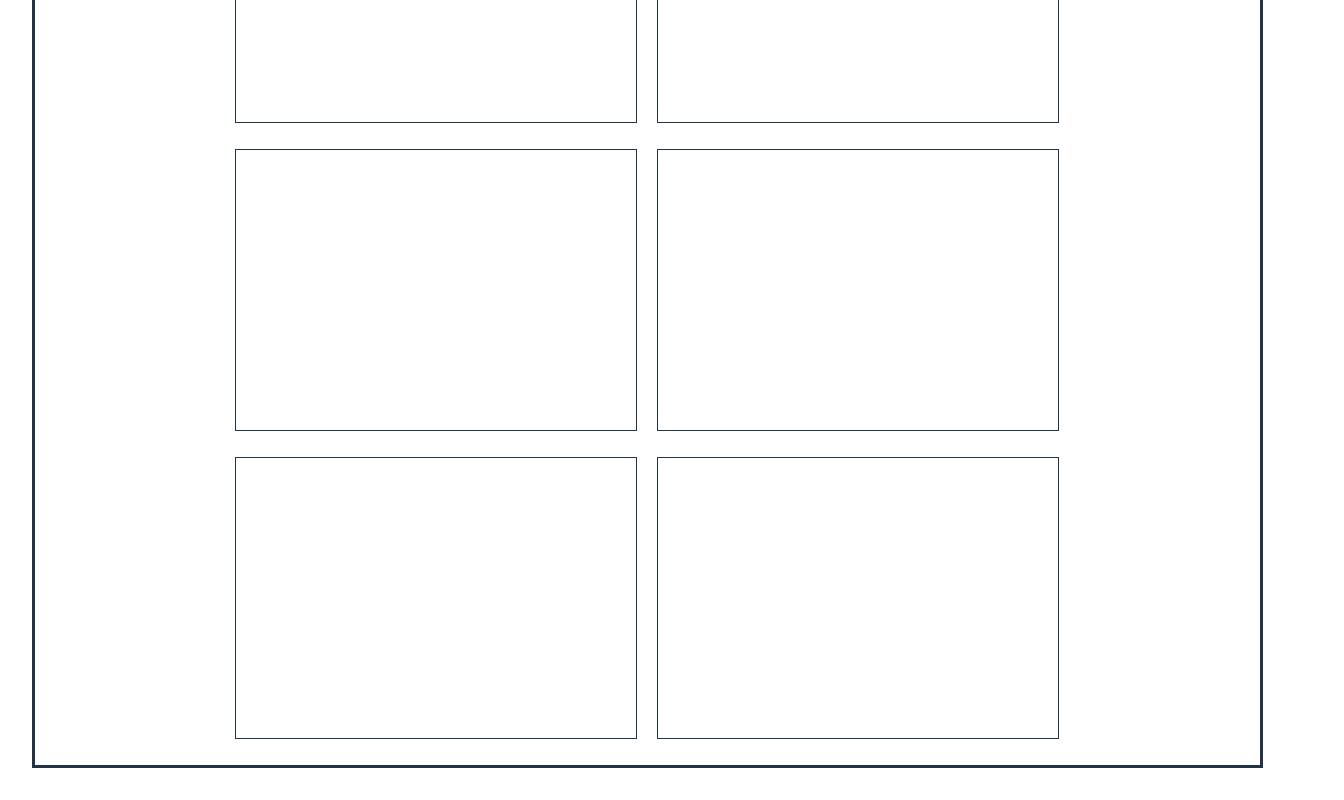
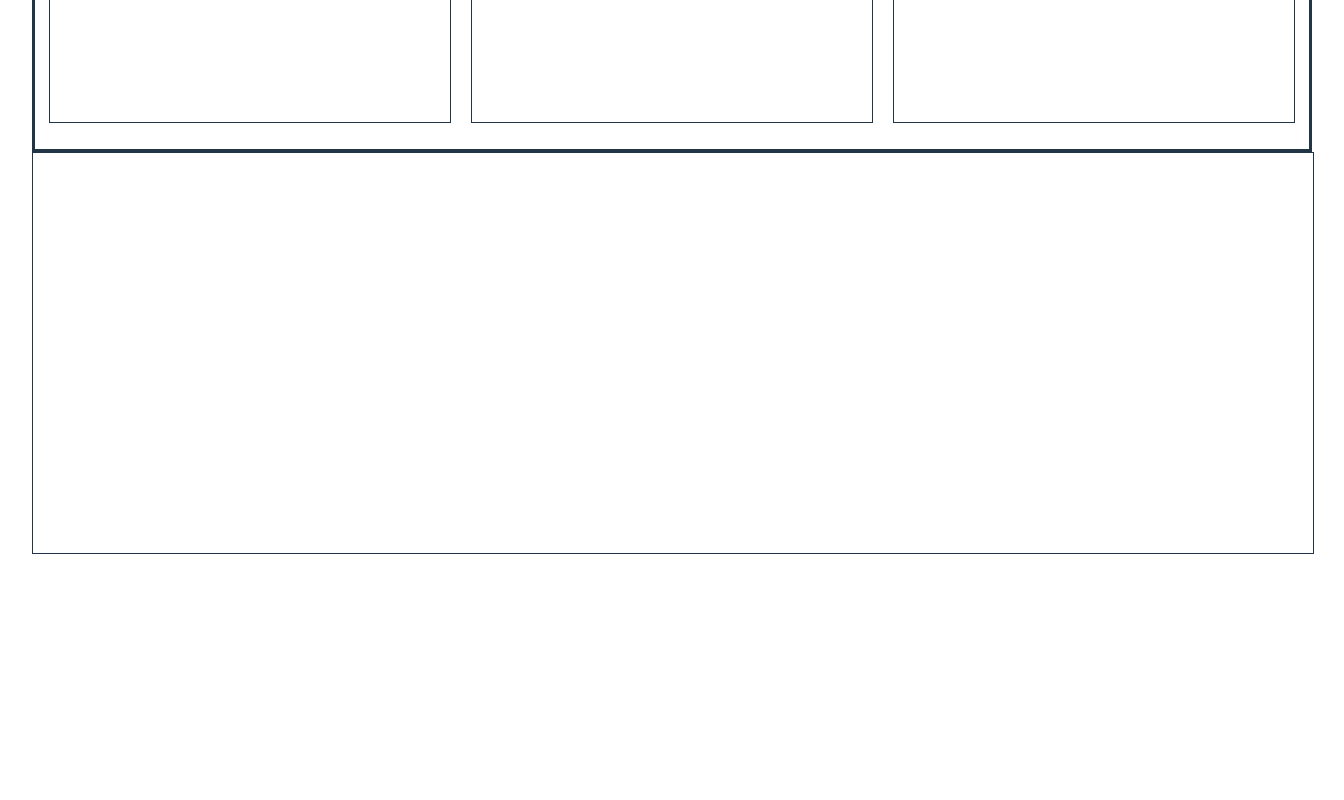
Before and after one commit to mjchin1/GreyRemedyArchiveWebsite, a React (Vite) app in the folder client/: page /gallery in a window 1280 px wide. Shown: the part 1325-2125 px from the top of the page, 1344 px wide, since content can reach past the window. After the commit the page ends 1911 px from the top, so only its background shows below. Built offline with nearby package versions, Linux system fonts and the light colour scheme; the HTML template or start-up script is replaced by a standard one.

Commit message:
adding footer

```diff
--- a/client/src/App.jsx
+++ b/client/src/App.jsx
@@ -22,6 +22,8 @@ function App() {
       </Routes>
       </div>
 
+      <div className="appFooter"></div>
+
     </>
   )
 }
--- a/client/src/index.css
+++ b/client/src/index.css
@@ -102,3 +102,10 @@ button:focus-visible {
   margin: 0 auto;
   padding-top: 30px;
 }
+
+.appFooter {
+  height: 400px;
+  width: 100vw;
+  border: solid;
+  border-width: thin;
+}
```
